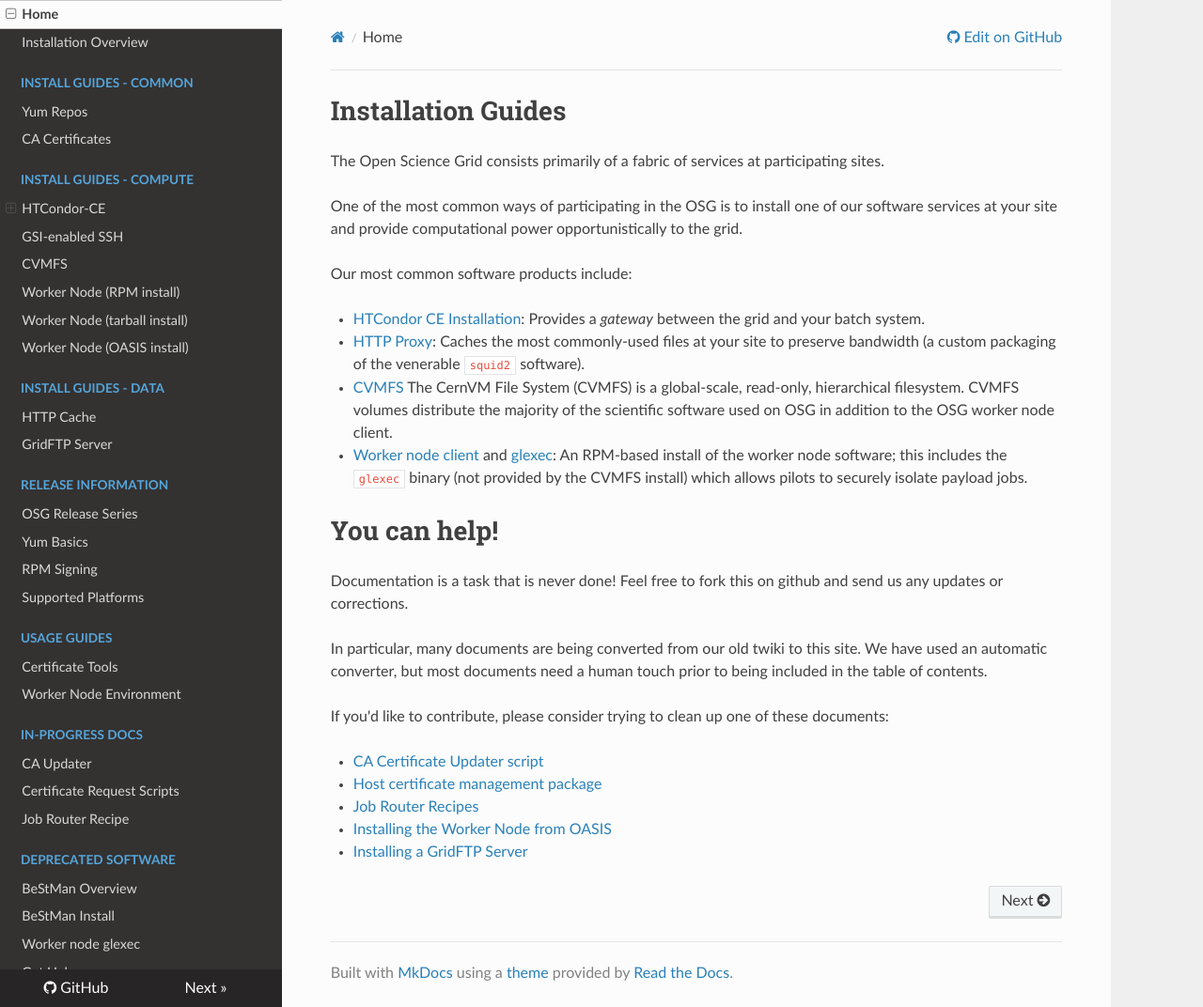
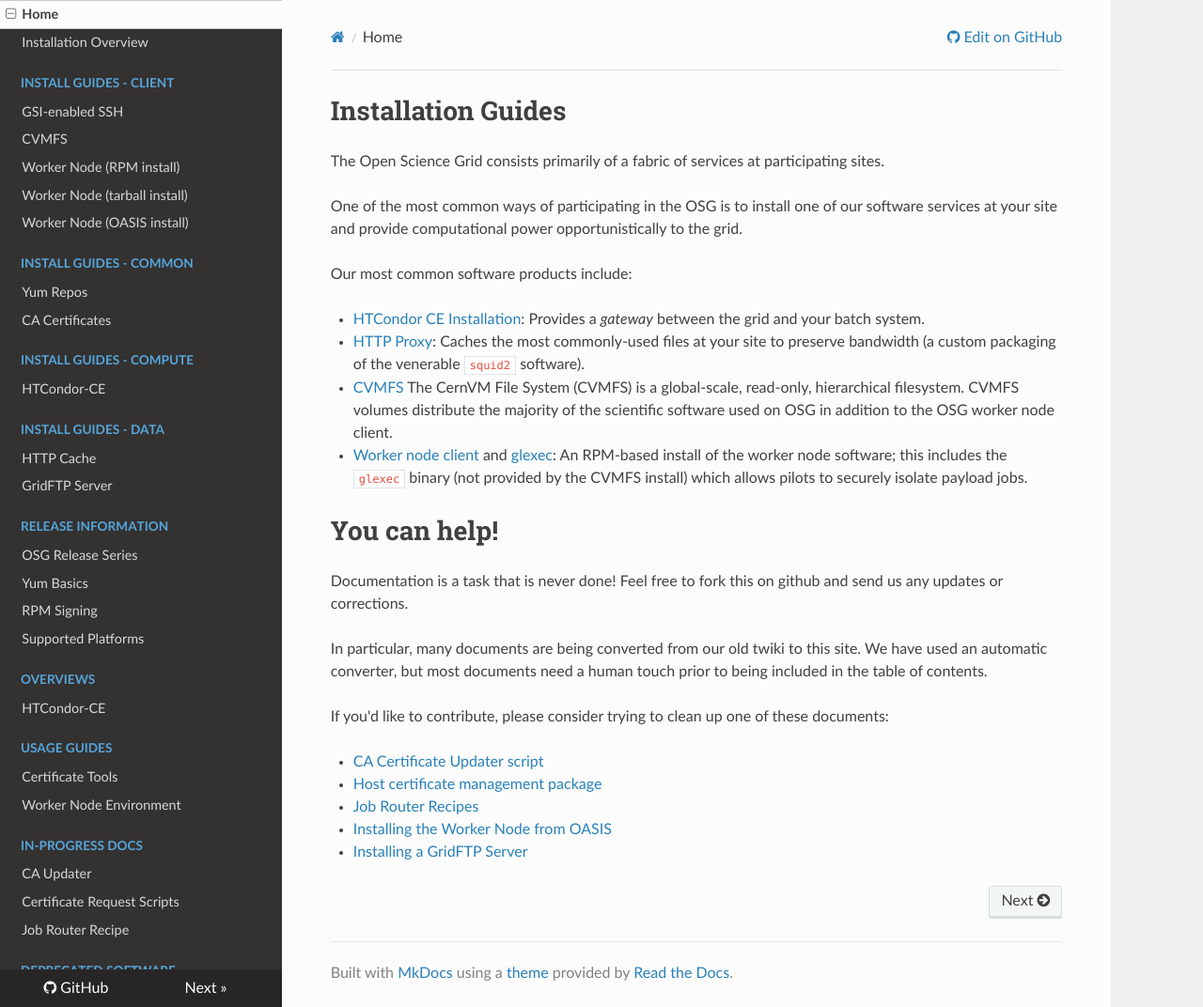
Before and after one commit to osg-htc/docs, an MkDocs documentation site: the page built from docs/index.md, in a window 1280 px wide and 1072 px high. Shown: the whole window at 94% size. Built offline with MkDocs 1.6.1, drawn with Linux system fonts in a browser that asks for light colours; nearby versions of some CDN libraries; old or Windows-style settings are respelled for this version of MkDocs.

Commit message:
reorganize categories

```diff
--- a/mkdocs.yml
+++ b/mkdocs.yml
@@ -9,18 +9,17 @@
 pages:
 - Home: 'index.md'
 - Installation Overview: 'install-overview.md'
-- Install Guides - Common:
-  - 'Yum Repos': 'common/yum.md'
-  - 'CA Certificates': 'common/ca.md'
-- Install Guides - Compute:
-  - HTCondor-CE:
-      - 'Overview': 'compute-element/htcondor-ce-overview.md'
-      - 'Install Guide': 'compute-element/HTCondor_CE.md'
+- Install Guides - Client:
   - 'GSI-enabled SSH': 'other/gsissh.md'
   - 'CVMFS': 'client/cvmfs.md'
   - 'Worker Node (RPM install)': 'client/wn.md'
   - 'Worker Node (tarball install)': 'client/wn-tarball.md'
   - 'Worker Node (OASIS install)': 'client/wn-oasis.md'
+- Install Guides - Common:
+  - 'Yum Repos': 'common/yum.md'
+  - 'CA Certificates': 'common/ca.md'
+- Install Guides - Compute:
+  - 'HTCondor-CE': 'compute-element/HTCondor_CE.md'
 - Install Guides - Data:
   - 'HTTP Cache': 'frontier-squid/squid.md'
   - 'GridFTP Server': 'storage/gridftp.md'
@@ -29,6 +28,8 @@
   - 'Yum Basics': 'release/yum-basics.md'
   - 'RPM Signing': 'release/signing.md'
   - 'Supported Platforms': 'release/supported_platforms.md'
+- Overviews:
+  - 'HTCondor-CE': 'compute-element/htcondor-ce-overview.md'
 - Usage Guides:
   - 'Certificate Tools': 'common/pki-cli.md'
   - 'Worker Node Environment': 'client/using-wn.md'
```
